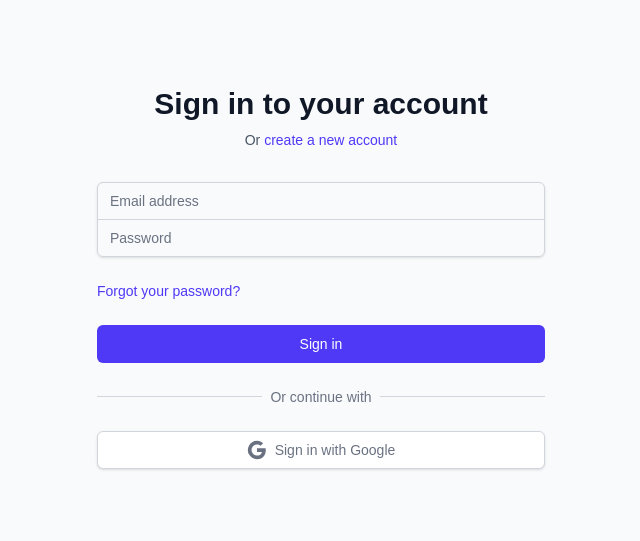
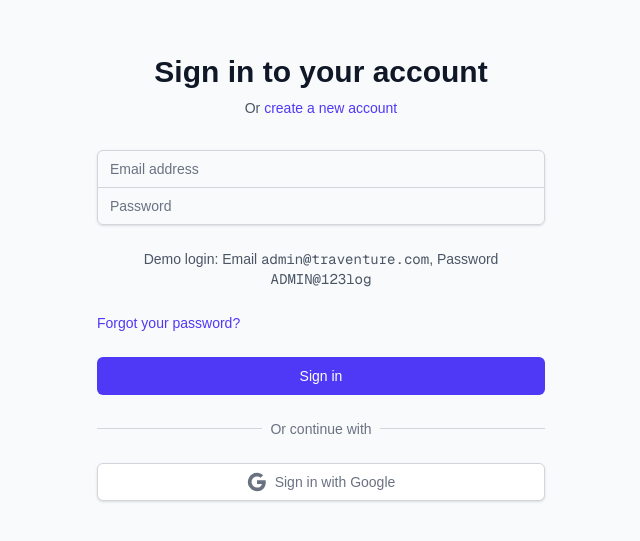
Before and after one commit to dominicnaatey/experience-traventure01, a Next.js app: page /auth/signin in a window 1280 px wide. Shown: the part 135-676 px from the top of the page, without its empty margins (319-959 px from the left). Built offline with nearby package versions, Linux system fonts and the light colour scheme.

Commit message:
add demo credentials to signin page

```diff
--- a/app/auth/signin/page.tsx
+++ b/app/auth/signin/page.tsx
@@ -95,6 +95,11 @@ export default function SignIn() {
               />
             </div>
           </div>
+          <div className="text-center">
+            <p className="text-sm text-gray-600">
+              Demo login: Email <span className="font-mono">admin@traventure.com</span>, Password <span className="font-mono">ADMIN@123log</span>
+            </p>
+          </div>
 
           {error && (
             <div className="text-red-600 text-sm text-center">{error}</div>
```
